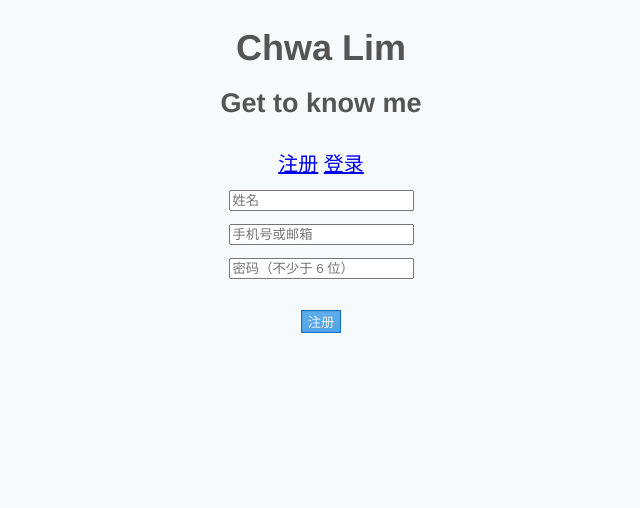
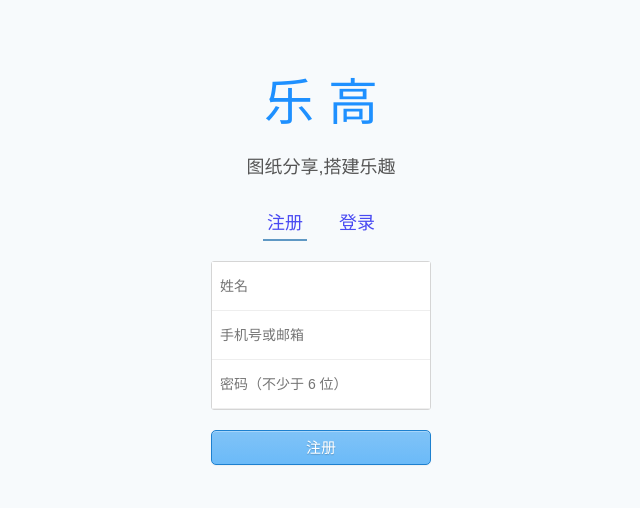
Before and after one commit to abcl0653/NodeLearn, a plain HTML site: page index.html in a window 1280 px wide. Shown: the whole page, without its empty margins (319-959 px from the left). Drawn offline with Linux system fonts and the light colour scheme.

Commit message:
3rd commit

```diff
--- a/css/main.css
+++ b/css/main.css
@@ -7,9 +7,21 @@ body {
     -webkit-font-smoothing: subpixel-antialiased
 }
 
+
 .index-main {
 	text-align: center;
+    min-height: 100%;
+    margin-bottom: -42px
 }
+
+.index-main-body {
+    margin: auto;
+    padding: 40px 0;
+    width: 220px
+}
+
+
+
 
 .index-header {
     margin: 30px 0;
@@ -18,12 +30,88 @@ body {
     line-height: 1
 }
 
+.index-header .subtitle {
+    margin: 30px 0;
+    font-weight: 400;
+    font-size: 18px;
+    line-height: 1
+}
+
+.index-header .title {
+    margin: 30px 0;
+    font-weight: 400;
+    font-size: 50px;
+    color: #1E90FF;
+    line-height: 1
+}
+
+.index-tab-navs {
+    margin-bottom: 10px;
+    font-size: 18px;
+    text-align: center
+}
+
+.index-tab-navs .navs-slider {
+    position: relative;
+    display: inline-block
+}
+
+.index-tab-navs .navs-slider .navs-slider-bar {
+    position: absolute;
+    left: 0;
+    bottom: 0;
+    margin: 0 .8em;
+    width: 2.4em;
+    height: 2px;
+    background: #5f98c4;
+    -webkit-transition: left .15s ease-in;
+    transition: left .15s ease-in
+}
+
+.index-tab-navs .navs-slider[data-active-index="1"] .navs-slider-bar {
+    left: 4em
+}
+
+.index-tab-navs a {
+    float: left;
+    width: 4em;
+    line-height: 35px;
+    opacity: .7;
+    -ms-filter: "alpha(Opacity=70)";
+    -webkit-transition: opacity .15s, color .15s;
+    transition: opacity .15s, color .15s
+}
+
+a {
+    text-decoration: none
+}
+ .index-tab-navs a:hover {
+    opacity: 1;
+    -ms-filter: "alpha(Opacity=100)";
+    text-decoration: none
+}
+
+ .index-tab-navs a:visited {
+    opacity: 1;
+    -ms-filter: "alpha(Opacity=100)";
+    text-decoration: none
+}
+
+.index-tab-navs a.active {
+    opacity: 1;
+    -ms-filter: "alpha(Opacity=100)";
+    color: #3291d9
+}
+
+a {}
+
+
 .desk-front {
 	text-align: center;
 	font-size: 20px
 }
 
-
+/*
 .sign-button {
     color: #eee;
     border: 1px solid #0971C5;
@@ -31,3 +119,93 @@ body {
     background: linear-gradient(to bottom, #5dadec, #51a4e6);
     box-shadow: inset 0 1px 2px rgba(0, 0, 0, .1), 0 1px 0 rgba(255, 255, 255, .1)
 }
+*/
+
+.sign-button {
+    display: block;
+    padding: 0;
+    width: 100%;
+    font-size: 15px;
+    line-height: 33px;
+    color: #fff;
+    text-align: center;
+    text-shadow: 0 1px 1px rgba(0, 0, 0, .2);
+    background: #80c3f7;
+    background: -webkit-linear-gradient(top, #80c3f7, #6bbaf8);
+    background: linear-gradient(to bottom, #80c3f7, #6bbaf8);
+    border: 1px solid #1D80CF;
+    border-radius: 5px;
+    box-shadow: inset 0 1px 0 rgba(255, 255, 255, .3), 0 1px 1px rgba(50, 50, 50, .05);
+    outline: 0;
+    cursor: pointer;
+    -webkit-tap-highlight-color: rgba(0, 0, 0, 0)
+}
+
+.sign-button:active {
+    color: #eee;
+    border: 1px solid #0971C5;
+    background: -webkit-linear-gradient(top, #5dadec, #51a4e6);
+    background: linear-gradient(to bottom, #5dadec, #51a4e6);
+    box-shadow: inset 0 1px 2px rgba(0, 0, 0, .1), 0 1px 0 rgba(255, 255, 255, .1)
+}
+
+.sign-button.sign-button-white {
+    color: #484848;
+    text-shadow: 0 1px 0 rgba(255, 255, 255, .8);
+    background: #f2f5f7;
+    background: -webkit-linear-gradient(top, #f2f5f7, #e0e4e7);
+    background: linear-gradient(to bottom, #f2f5f7, #e0e4e7);
+    border: 1px solid #3b86c2;
+    box-shadow: inset 0 1px 0 rgba(255, 255, 255, .5), 0 1px 1px rgba(50, 50, 50, .05)
+}
+
+.sign-button.sign-button-white:active {
+    color: #424242;
+    background: -webkit-linear-gradient(top, #cddae2, #c9d4dd);
+    background: linear-gradient(to bottom, #cddae2, #c9d4dd);
+    border: 1px solid #297DC0;
+    box-shadow: inset 0 1px 2px rgba(0, 0, 0, .15), 0 1px 0 rgba(255, 255, 255, .1)
+}
+
+.view {
+    width: 100%;
+    box-sizing: border-box;
+    -webkit-transition: .3s ease-out;
+    transition: .3s ease-out
+}
+
+.sign-flow .view {
+    float: none;
+    margin: auto;
+    width: 300px;
+    text-align: left
+}
+
+
+.group-inputs {
+    padding: 0px 0;
+    border: 1px solid #d5d5d5;
+    border-radius: 3px
+}
+
+.input-wrapper {
+    position: relative;
+    border-bottom: 1px solid #eee
+}
+
+.input-wrapper input {
+    padding: 15px 8px;
+    height: 48px;
+    width: 100%;
+    font-size: 14px;
+    line-height: 18px;
+    color: #787878;
+    border: 0;
+    outline: 0;
+    box-sizing: border-box
+}
+
+
+.button-wrapper {
+	margin-top:18px;
+}
--- a/fileServer.js
+++ b/fileServer.js
@@ -8,11 +8,11 @@ console.log('The static root: ' + root);
 
 var server = http.createServer(function (request, response) {
 	var filepath = path.join(root,url.parse(request.url).pathname);
-	console.log('filepath: ' + filepath);
+//	console.log('filepath: ' + filepath);
 
 	fs.stat(filepath, function(err, stats) {
 		if (!err && stats.isFile()) {
-			console.log('200' + request.url);
+//			console.log('200' + request.url);
 			response.writeHead('200');
 			fs.createReadStream(filepath).pipe(response);
 		} else {
--- a/index.html
+++ b/index.html
@@ -3,36 +3,35 @@
 <head>
 	<meta charset="utf-8">
 	<link rel="stylesheet" type="text/css" href="./css/main.css">
-	<title>Charlie's Learning center</title>
+	<title>Lego stopby</title>
 </head>
 <body>
 <!--
 <h1>Hello World!</h1>
 -->
-<div >
 <div class="index-main">
+<div class="index-main-body">
 	<div class="index-header">
-		<h1>Chwa Lim</h1>
-		<h2>Get to know me</h2>
+		<h1 class="title">乐  高</h1>
+		<h2 class="subtitle">图纸分享,搭建乐趣</h2>
+	</div>
+
+
+<div class = "desk-front">
+
+	<div class="index-tab-navs">
+		<div class="navs-slider">
+			<a href="#singup" class>注册</a>
+			<a href="#signin" class>登录</a>
+			<span class="navs-slider-bar"></span>
 		</div>
 	</div>
-
-<div class = "desk-front">
-	<div class="navs">
-		<div class="navs-slider">
-			<a href="#singup">注册</a>
-			<a href="#signin">登录</a>
-		</div>
-	</div>
-	<div class="view-signin"></div> <!-- denglu -->
-	<div class="view-signup">
-
-
+	<div class="view view-signin"></div> <!-- denglu -->
+	<div class="view view-signup">
 		<form class="zu-side-login-box" action="/register/email" id="sign-form-1" autocomplete="off" novalidate="novalidate">
 			<input type="password" hidden="">
 			<input type="hidden" name="_xsrf" >
 			<div class="group-inputs">
-
 			<div class="name input-wrapper">
 				<input required="" type="text" name="fullname" aria-label="姓名" placeholder="姓名">
 			</div>
@@ -61,11 +60,11 @@
 			</div>
 		</form>
 
+	</div> <!-- zhuce -->
 
-
-	</div> <!-- zhuce -->
 </div>
 
+</div>
 <div class="footer">
 
 </div>
```
Lines whose indentation alone changed are shown as unchanged.
